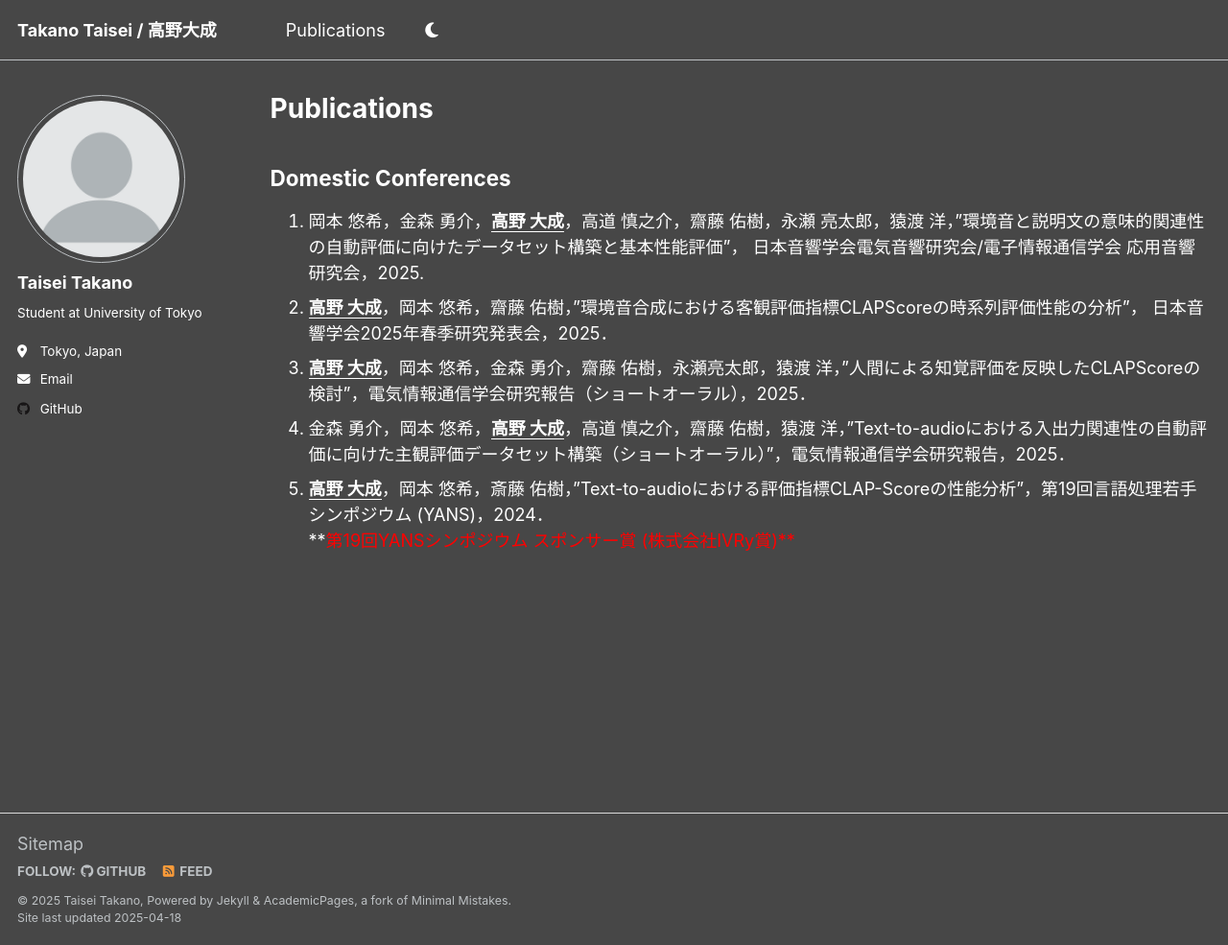
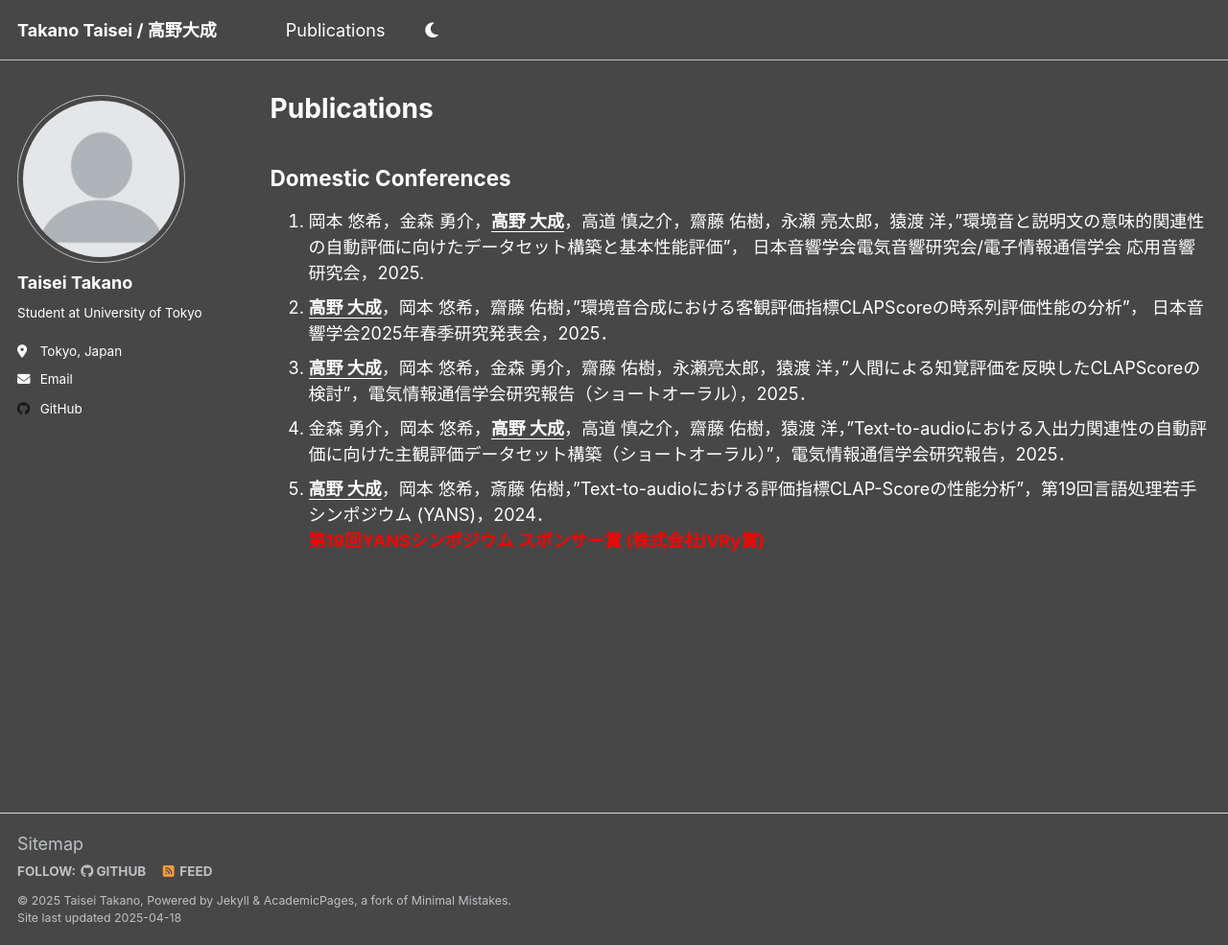
Before and after one commit to ttakano398/ttakano398.github.io, a Jekyll site: the page built from _pages/publication.md, in a window 1280 px wide and 985 px high. Shown: the whole window at 96% size. Built offline with Jekyll 4.4.1, drawn with Linux system fonts in a browser that asks for light colours.

Commit message:
fixed bugs

```diff
--- a/_pages/publication.md
+++ b/_pages/publication.md
@@ -22,4 +22,4 @@ author_profile: true
 2. **<u>高野 大成</u>**，岡本 悠希，齋藤 佑樹，"環境音合成における客観評価指標CLAPScoreの時系列評価性能の分析"， 日本音響学会2025年春季研究発表会，2025．
 3. **<u>高野 大成</u>**，岡本 悠希，金森 勇介，齋藤 佑樹，永瀬亮太郎，猿渡 洋，"人間による知覚評価を反映したCLAPScoreの検討"，電気情報通信学会研究報告（ショートオーラル），2025．
 4. 金森 勇介，岡本 悠希，**<u>高野 大成</u>**，高道 慎之介，齋藤 佑樹，猿渡 洋，"Text-to-audioにおける入出力関連性の自動評価に向けた主観評価データセット構築（ショートオーラル）"，電気情報通信学会研究報告，2025．
-5. **<u>高野 大成</u>**，岡本 悠希，斎藤 佑樹，"Text-to-audioにおける評価指標CLAP-Scoreの性能分析"，第19回言語処理若手シンポジウム (YANS)，2024．<br>**<font color="red">第19回YANSシンポジウム スポンサー賞 (株式会社IVRy賞)**</font>
+5. **<u>高野 大成</u>**，岡本 悠希，斎藤 佑樹，"Text-to-audioにおける評価指標CLAP-Scoreの性能分析"，第19回言語処理若手シンポジウム (YANS)，2024．<br>**<font color="red">第19回YANSシンポジウム スポンサー賞 (株式会社IVRy賞)</font>**
```
